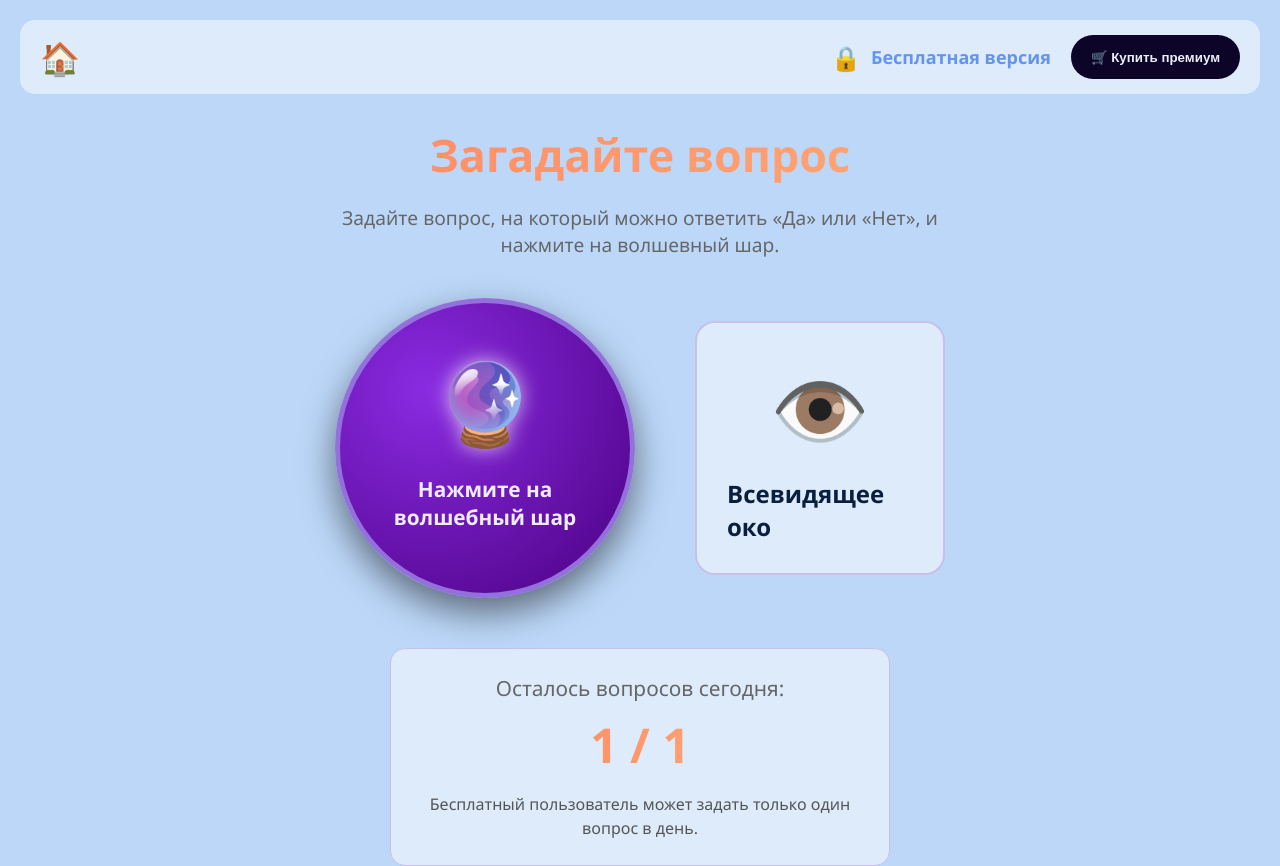
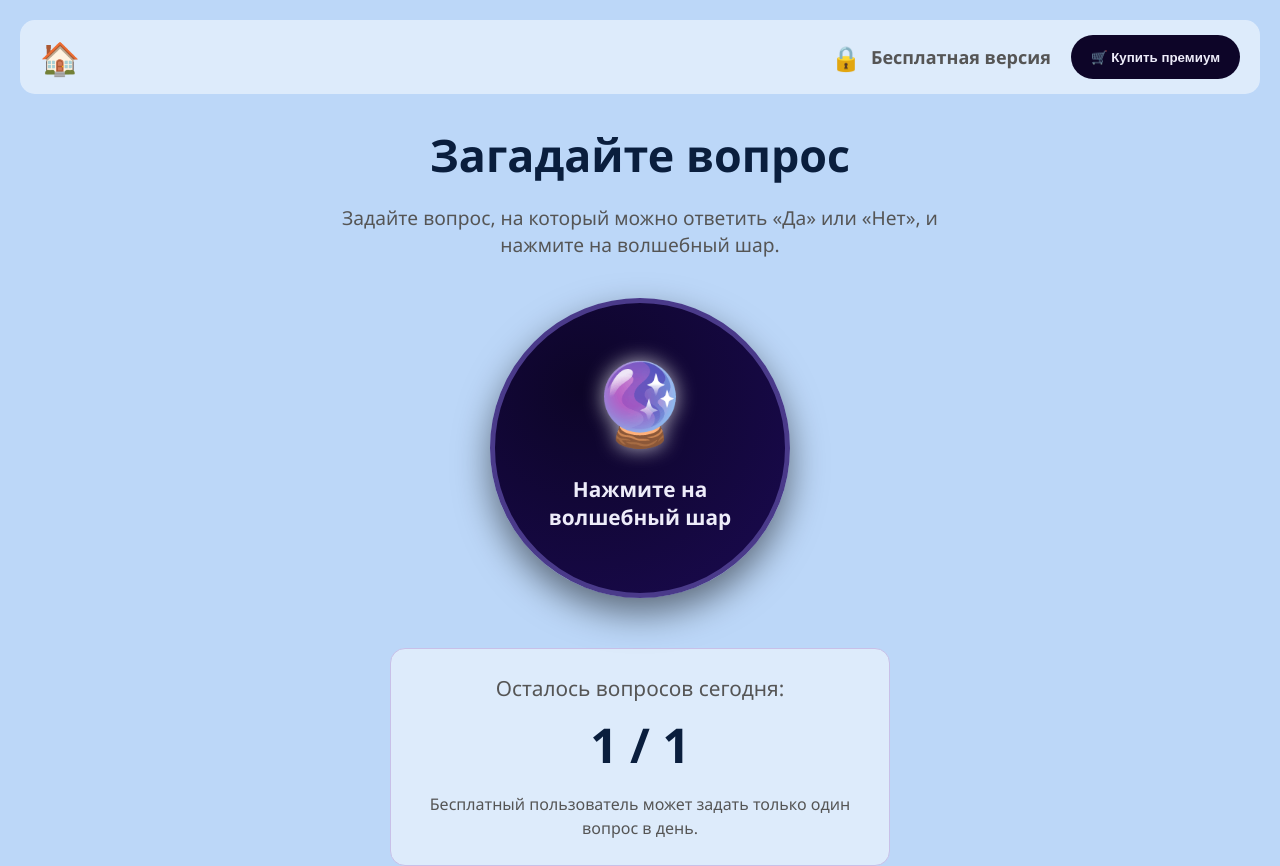
Before and after one commit to TomayGrantz89/hero-message-day, an Angular app: page /question in a window 1280 px wide. Shown: the top 866 px of the page. Built offline with nearby package versions, Linux system fonts and the light colour scheme.

Commit message:
Fix colors in question

```diff
--- a/src/app/pages/question/question.html
+++ b/src/app/pages/question/question.html
@@ -14,10 +14,9 @@
 
   <div class="question-content">
     <h1>Загадайте вопрос</h1>
-    <p class="instruction">Задайте вопрос, на который можно ответить «Да» или «Нет», и нажмите на волшевный шар.</p>
+    <p class="instruction">Задайте вопрос, на который можно ответить «Да» или «Нет», и нажмите на волшебный шар.</p>
 
     <div class="card-area">
-      <div class="magic-ball-container">
       <div class="magic-ball" (click)="askQuestion()" [class.disabled]="!hasAttempt">
         <div class="magic-ball-inner" [class.flipped]="showAnswer">
           <div class="magic-ball-front">
@@ -31,14 +30,6 @@
             <div class="answer">{{ currentAnswer }}</div>
             <div class="answer-subtitle">Ответ вселенной</div>
           </div>
-          </div>
-        </div>
-      </div>
-
-      <div class="character-side">
-        <div class="character">
-          <div class="character-icon">👁️</div>
-          <div class="character-text">Всевидящее око</div>
         </div>
       </div>
     </div>
--- a/src/app/pages/question/question.scss
+++ b/src/app/pages/question/question.scss
@@ -33,13 +33,13 @@
 
       &.premium {
         .premium-status {
-          color: #ffd700;
+          color: #0a1e3d;
         }
       }
 
       &.free {
         .premium-status {
-          color: #6495ed;
+          color: #555;
         }
       }
 
@@ -80,15 +80,13 @@
       text-align: center;
       font-size: 2.8rem;
       margin-bottom: 10px;
-      background: linear-gradient(90deg, #ff7e5f, #feb47b);
-      -webkit-background-clip: text;
-      -webkit-text-fill-color: transparent;
+      color: #0a1e3d;
     }
 
     .instruction {
       text-align: center;
       font-size: 1.2rem;
-      color: #666;
+      color: #555;
       margin-bottom: 40px;
       max-width: 600px;
       margin-left: auto;
@@ -99,15 +97,7 @@
       display: flex;
       justify-content: center;
       align-items: center;
-      gap: 60px;
       margin-bottom: 50px;
-      flex-wrap: wrap;
-
-      .magic-ball-container {
-        display: flex;
-        justify-content: center;
-        align-items: center;
-      }
 
       .magic-ball {
         width: 300px;
@@ -154,9 +144,9 @@
           }
 
           .magic-ball-front {
-            background: radial-gradient(circle at 30% 30%, #8a2be2, #4b0082);
-            color: #edeCf9;
-            border: 5px solid #9370db;
+            background: radial-gradient(circle at 30% 30%, #0D0528, #1a0a50);
+            color: #EDECF9;
+            border: 5px solid #4a3a8a;
 
             .magic-ball-icon {
               font-size: 80px;
@@ -185,10 +175,10 @@
           }
 
           .magic-ball-back {
-            background: radial-gradient(circle at 30% 30%, #00ced1, #008b8b);
-            color: #edeCf9;
+            background: radial-gradient(circle at 30% 30%, #1a3a6a, #0a1e3d);
+            color: #EDECF9;
             transform: rotateY(180deg);
-            border: 5px solid #20b2aa;
+            border: 5px solid #4a7ab5;
 
             .answer {
               font-size: 2rem;
@@ -205,30 +195,6 @@
           }
         }
       }
-
-      .character-side {
-        .character {
-          display: flex;
-          flex-direction: column;
-          align-items: center;
-          background: rgba(255, 255, 255, 0.5);
-          border-radius: 20px;
-          padding: 30px;
-          border: 2px solid #c8c0e8;
-          max-width: 250px;
-
-          .character-icon {
-            font-size: 80px;
-            margin-bottom: 15px;
-          }
-
-          .character-text {
-            font-size: 1.5rem;
-            font-weight: 600;
-            color: #0a1e3d;
-          }
-        }
-      }
     }
 
     .beautiful-answer {
@@ -239,7 +205,7 @@
 
       .beautiful-answer-title {
         font-size: 1.8rem;
-        color: #ffd700;
+        color: #0a1e3d;
         margin-bottom: 15px;
         font-weight: 600;
         text-transform: uppercase;
@@ -249,14 +215,11 @@
       .beautiful-answer-text {
         font-size: 2.5rem;
         font-weight: bold;
-        background: linear-gradient(90deg, #ff7e5f, #feb47b, #ff7e5f);
-        -webkit-background-clip: text;
-        -webkit-text-fill-color: transparent;
+        color: #0a1e3d;
         padding: 20px;
         border-radius: 15px;
-        background-color: rgba(255, 255, 255, 0.05);
-        border: 2px solid rgba(255, 255, 255, 0.1);
-        text-shadow: 0 0 20px rgba(255, 126, 95, 0.3);
+        background: rgba(255, 255, 255, 0.5);
+        border: 2px solid #c8c0e8;
         animation: pulse 2s infinite;
       }
     }
@@ -278,16 +241,14 @@
         .info-title {
           font-size: 1.3rem;
           margin-bottom: 10px;
-          color: #666;
+          color: #555;
         }
 
         .info-value {
           font-size: 3rem;
           font-weight: bold;
           margin-bottom: 15px;
-          background: linear-gradient(90deg, #ff7e5f, #feb47b);
-          -webkit-background-clip: text;
-          -webkit-text-fill-color: transparent;
+          color: #0a1e3d;
         }
 
         .info-detail {
@@ -358,10 +319,6 @@
         width: 250px;
         height: 250px;
       }
-
-      .character-side {
-        order: -1;
-      }
     }
 
     .answers-grid {
```
Lines whose indentation alone changed are shown as unchanged.
